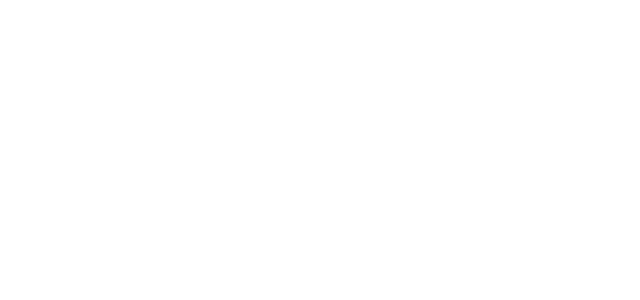
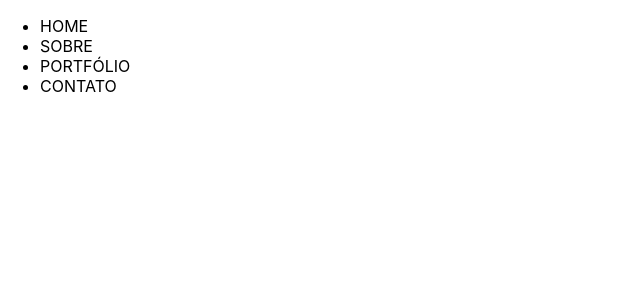
Before and after one commit to wander-junior/portfolio, a React (Create React App) app: page / in a window 1280 px wide. Shown: the top 300 px of the page, without its empty margins (0-640 px from the left). Built offline with nearby package versions, Linux system fonts and the light colour scheme.

Commit message:
Create Menu component

```diff
--- a/src/App.js
+++ b/src/App.js
@@ -1,7 +1,10 @@
+import Menu from "./components/Menu";
+
+
 function App() {
   return (
     <div className="App">
-
+      <Menu />
     </div>
   );
 }
--- /dev/null
+++ b/src/components/Menu/index.js
@@ -0,0 +1,14 @@
+import React from 'react'
+
+export default function Menu() {
+    return (
+        <nav>
+            <ul>
+                <li>HOME</li>
+                <li>SOBRE</li>
+                <li>PORTFÓLIO</li>
+                <li>CONTATO</li>
+            </ul>
+        </nav>
+    )
+}
```
Also changed, not shown: 1 other file (tests, documents, lock files or other folders).
